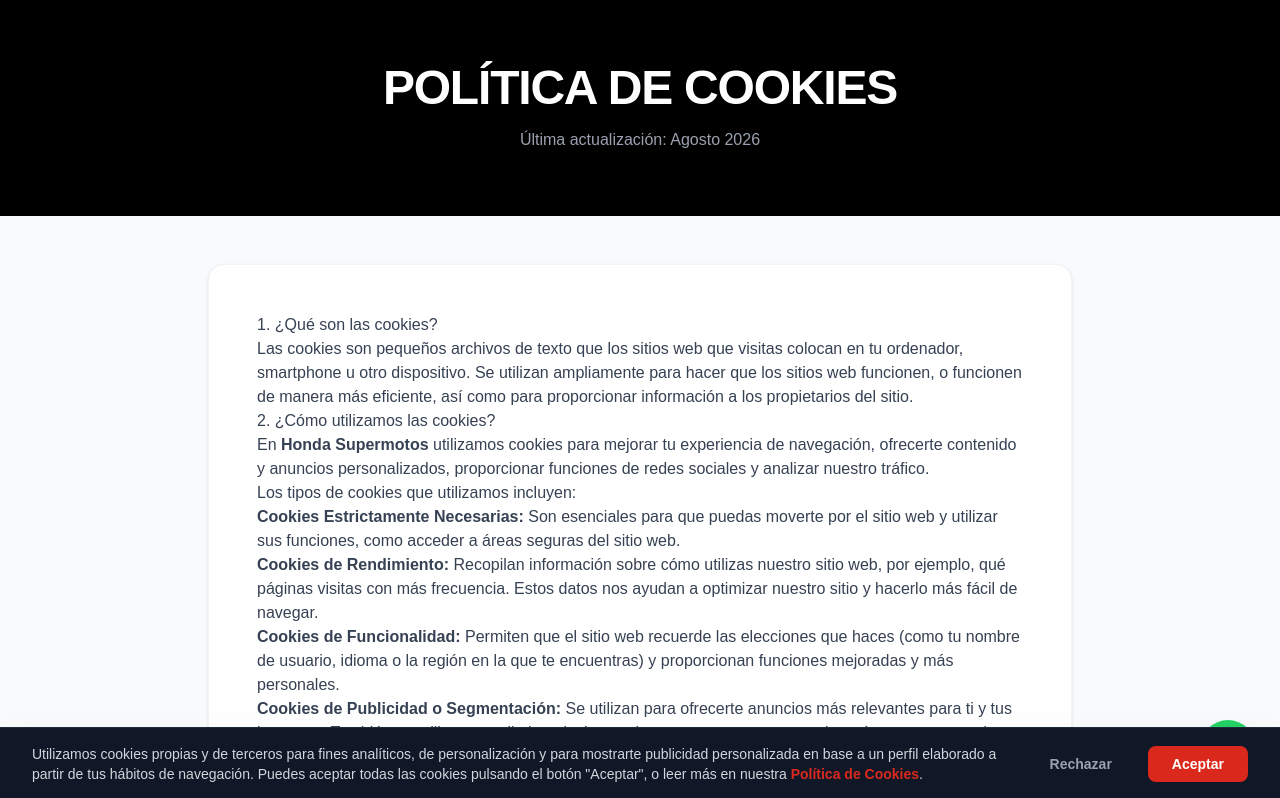
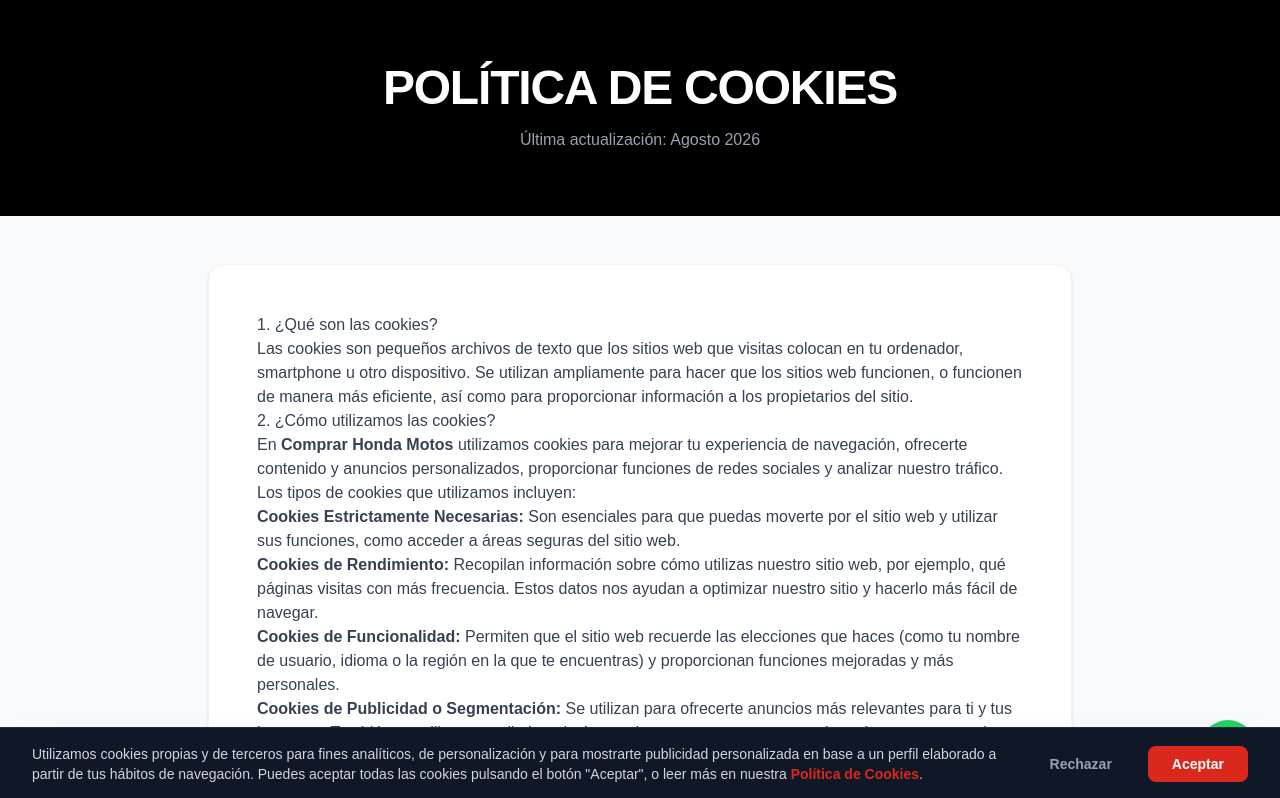
Before and after one commit to andrsonrvpu/hondasupermotos-web, a Next.js app: page /politica-cookies in a window 1280 px wide. Shown: the top 798 px of the page. Built offline with nearby package versions, Linux system fonts and the light colour scheme; no server answers.

Commit message:
chore: remove all instances of supermotos

```diff
--- a/src/app/contacto/page.tsx
+++ b/src/app/contacto/page.tsx
@@ -3,8 +3,8 @@ import Link from "next/link"
 import { ContactForm } from "./ContactForm"
 
 export const metadata = {
-  title: "Contacto | Honda Supermotos",
-  description: "Ponte en contacto con Honda Supermotos. Solicita información sobre una motocicleta, agenda una cita o resuelve tus dudas.",
+  title: "Contacto | Honda Motos",
+  description: "Ponte en contacto con Honda Motos. Solicita información sobre una motocicleta, agenda una cita o resuelve tus dudas.",
 }
 
 // Datos de ejemplo (el usuario podrá editarlos luego)
@@ -13,8 +13,8 @@ const contactData = {
   whatsappPhone: "573173057943",
   address: "Manizales, Caldas",
   hours: "Lunes a Viernes: 8:00 AM - 6:00 PM\nSábados: 9:00 AM - 2:00 PM",
-  facebookUrl: "https://facebook.com/hondasupermotos",
-  instagramUrl: "https://instagram.com/hondasupermotos"
+  facebookUrl: "https://facebook.com/comprarhondamotos",
+  instagramUrl: "https://instagram.com/comprarhondamotos"
 }
 
 export default function ContactPage() {
--- a/src/app/layout.tsx
+++ b/src/app/layout.tsx
@@ -27,7 +27,7 @@ export const metadata: Metadata = {
   description: "Encuentra tu próxima motocicleta con nosotros. Servicio técnico especializado, repuestos originales, y la mejor asesoría en Manizales, Quindío y Risaralda.",
   keywords: [
     "Motos", "Honda", "Comprar motos Honda", "Manizales", "Caldas",
-    "Quindío", "Risaralda", "Concesionario Honda", "Supermotos", "Servicio Técnico"
+    "Quindío", "Risaralda", "Concesionario Honda", "Comprar Motos", "Servicio Técnico"
   ],
   openGraph: {
     title: "Comprar Honda Motos | Concesionario Oficial",
--- a/src/app/politica-cookies/page.tsx
+++ b/src/app/politica-cookies/page.tsx
@@ -1,5 +1,5 @@
 export const metadata = {
-  title: "Política de Cookies | Honda Supermotos",
+  title: "Política de Cookies | Honda Motos",
   description: "Conoce nuestra política de cookies y cómo manejamos tu información al navegar por nuestra página web.",
 }
 
@@ -26,7 +26,7 @@ export default function PoliticaCookiesPage() {
 
           <h2>2. ¿Cómo utilizamos las cookies?</h2>
           <p>
-            En <strong>Honda Supermotos</strong> utilizamos cookies para mejorar tu experiencia de navegación, ofrecerte contenido y anuncios personalizados, proporcionar funciones de redes sociales y analizar nuestro tráfico.
+            En <strong>Comprar Honda Motos</strong> utilizamos cookies para mejorar tu experiencia de navegación, ofrecerte contenido y anuncios personalizados, proporcionar funciones de redes sociales y analizar nuestro tráfico.
           </p>
           <p>Los tipos de cookies que utilizamos incluyen:</p>
           <ul>
@@ -56,7 +56,7 @@ export default function PoliticaCookiesPage() {
 
           <h2>6. Contacto</h2>
           <p>
-            Si tienes alguna pregunta sobre el uso de cookies en nuestro sitio web, por favor contáctanos a través de nuestra página de <a href="/contacto" className="text-[var(--honda-red)] font-bold hover:underline">Contacto</a> o enviando un correo a info@hondasupermotos.com.
+            Si tienes alguna pregunta sobre el uso de cookies en nuestro sitio web, por favor contáctanos a través de nuestra página de <a href="/contacto" className="text-[var(--honda-red)] font-bold hover:underline">Contacto</a> o enviando un correo a info@comprarhondamotos.com.
           </p>
         </div>
       </section>
```
